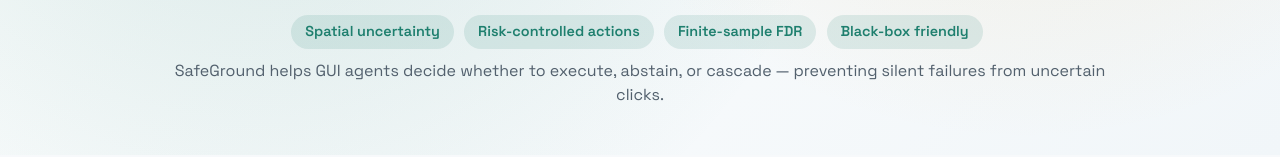
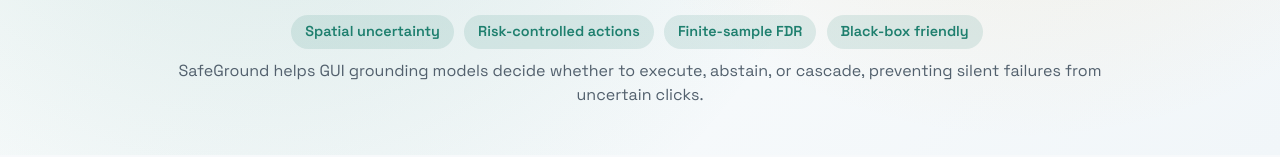
Before and after one commit to safeground-ericlab/safeground-ericlab.github.io, a plain HTML site: page index.html in a window 1280 px wide. Shown: the part 380-537 px from the top of the page. Drawn offline with nearby package versions, Linux system fonts and the light colour scheme; some icons are missing.

Commit message:
change wording.

```diff
--- a/index.html
+++ b/index.html
@@ -252,7 +252,7 @@
             <span class="sg-pill">Black-box friendly</span>
           </div>
           <p class="sg-muted" style="margin-top: 10px; font-size: 1rem;">
-            SafeGround helps GUI agents decide whether to execute, abstain, or cascade — preventing silent failures from uncertain clicks.
+            SafeGround helps GUI grounding models decide whether to execute, abstain, or cascade, preventing silent failures from uncertain clicks.
           </p>
         </div>
       </div>
```
